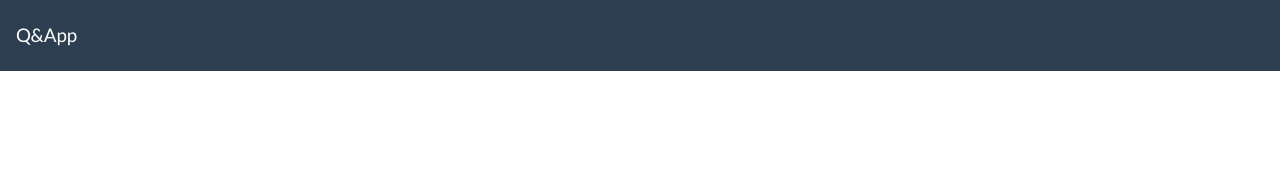
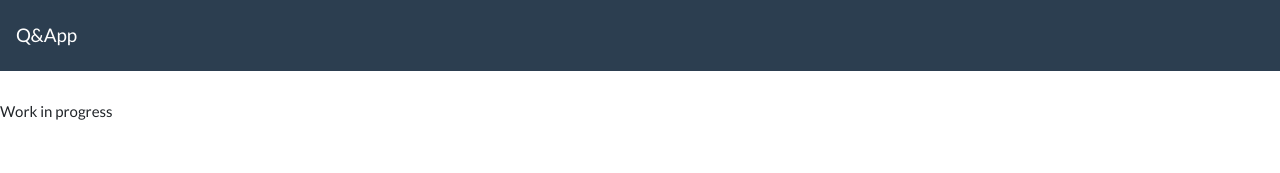
Before and after one commit to Rsja12/qa-client, a React (Create React App) app: page / in a window 1280 px wide. Shown: the top 173 px of the page. Built offline with nearby package versions, Linux system fonts and the light colour scheme.

Commit message:
update body's margin-top property for navbar 'fixed-top' class to work properly

```diff
--- a/src/styles/index.css
+++ b/src/styles/index.css
@@ -0,0 +1,3 @@
+body {
+    margin-top: 100px;
+}
```
